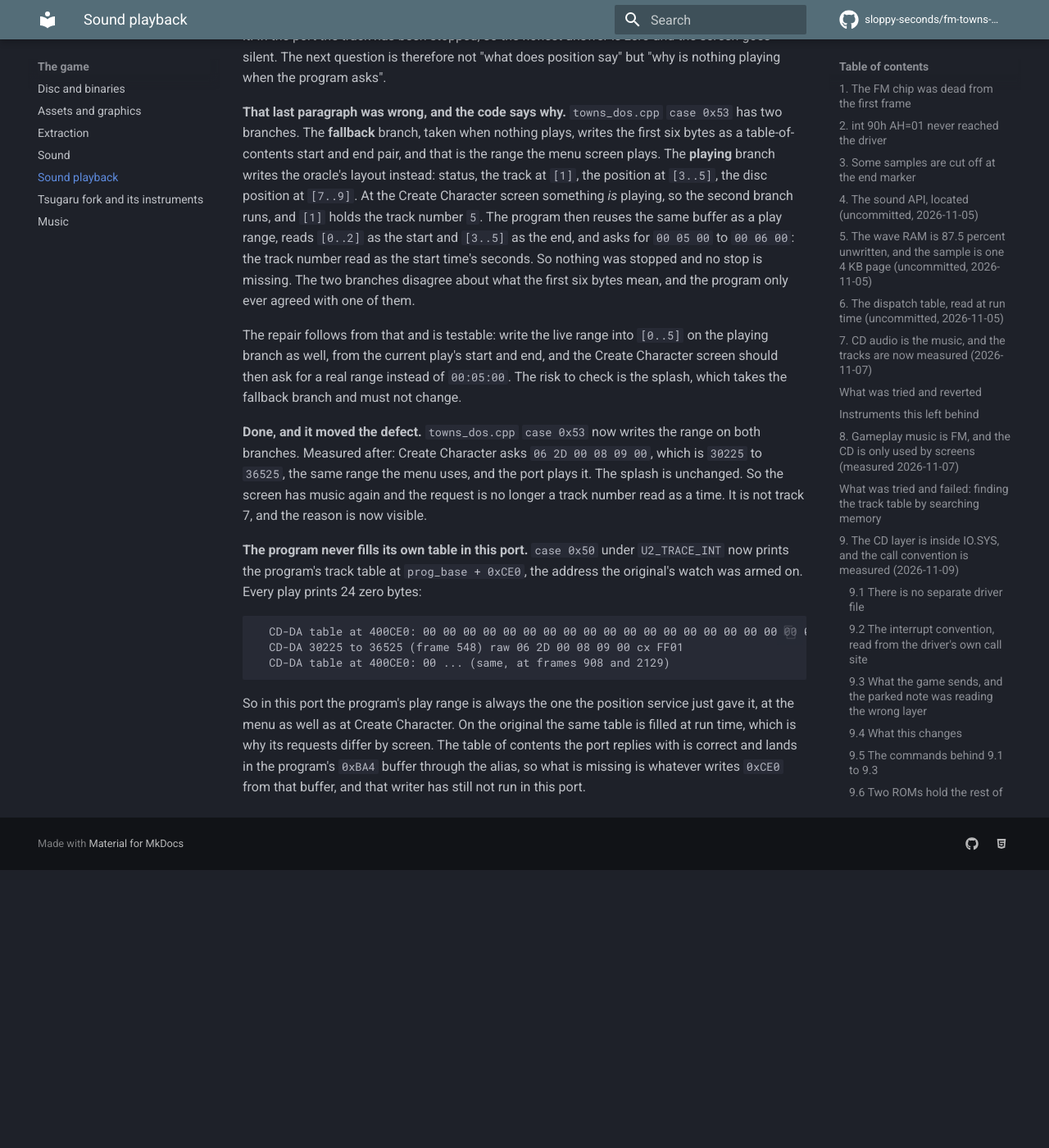
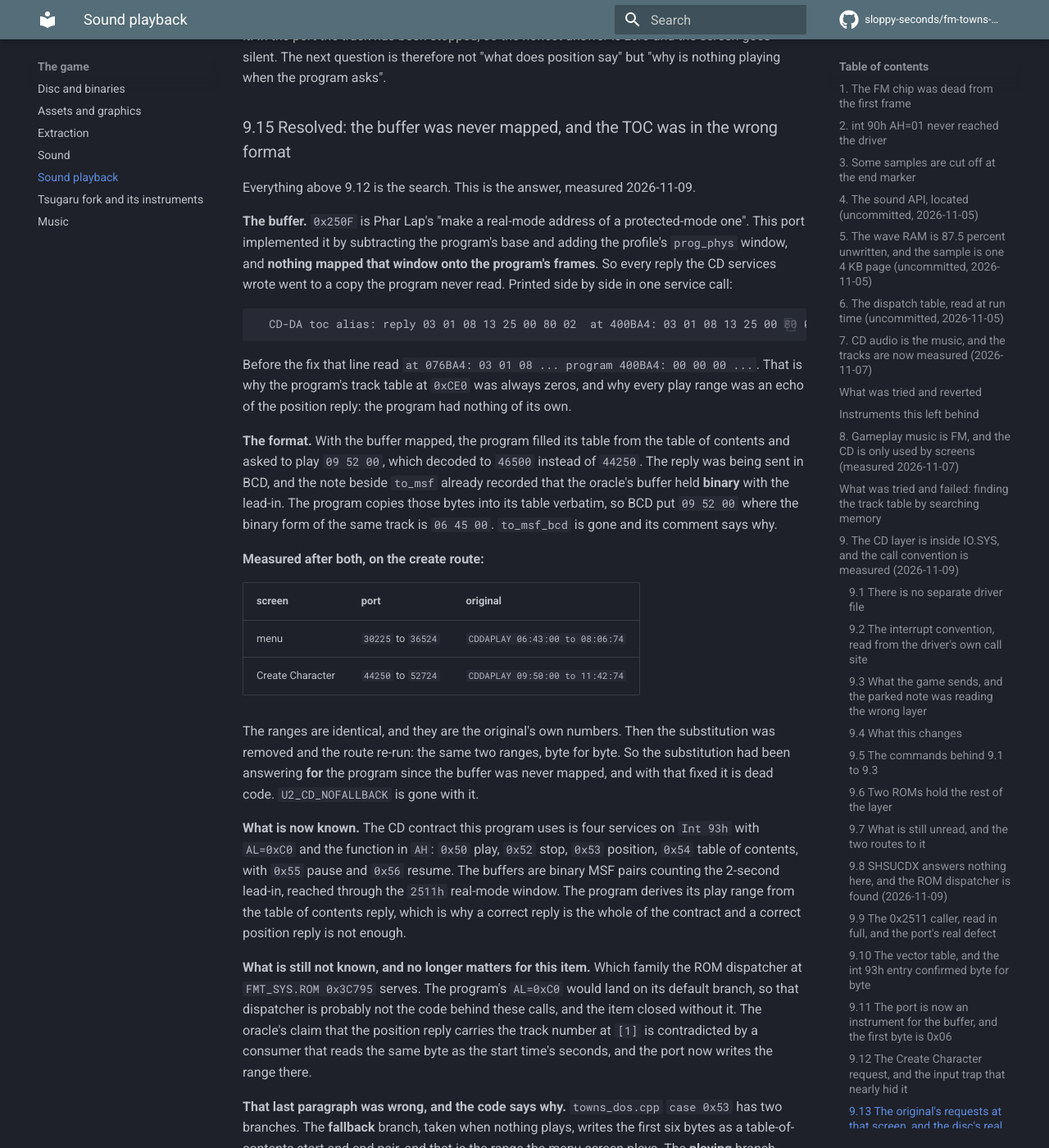
Before and after one commit to sloppy-seconds/fm-towns-ultima, an MkDocs documentation site: the page built from docs/audio-playback.md, in a window 1280 px wide and 1400 px high, scrolled down 18509 px. Shown: the whole window at 82% size. Built offline with MkDocs 1.6.1 and Material for MkDocs 9.7.7, drawn with Linux system fonts in a browser that asks for light colours; comment, search, counter and statistics services are not loaded; before the commit the page ends 19570 px from its top, so only the background shows below that; some of the changed text lies outside the part shown.

Commit message:
plan 5p: done, and gated so it stays done
Records the resolution on the audio page and closes the item.

The two defects: the 2511h real-mode window was never mapped onto the program's frames, so every CD reply went to a copy the program never
read, and the table of contents was sent in BCD where the original's buffer holds binary. With both fixed the port's requests are the
original's own numbers on both screens, and the position substitution, which had been answering for the program since the buffer was never
mapped, was proven dead by removing it and re-running the route to identical ranges.

Gated in portcheck: the buffer translation must be present, and U2_CD_NOFALLBACK and to_msf_bcd must stay absent. Comments are stripped
before judging, so the record of why BCD was wrong does not trip the check that keeps it gone.

5p is DONE with its page (docs/audio-playback.md 9.15), its assertion, and the sentence saying what is now known rather than that work
happened.

````diff
--- a/docs/audio-playback.md
+++ b/docs/audio-playback.md
@@ -651,6 +651,47 @@
 the track has been stopped, so the honest answer is zero and the screen goes silent. The next question is therefore not "what does position
 say" but "why is nothing playing when the program asks".
 
+### 9.15 Resolved: the buffer was never mapped, and the TOC was in the wrong format
+
+Everything above 9.12 is the search. This is the answer, measured 2026-11-09.
+
+**The buffer.** `0x250F` is Phar Lap's "make a real-mode address of a protected-mode one". This port implemented it by subtracting the
+program's base and adding the profile's `prog_phys` window, and **nothing mapped that window onto the program's frames**. So every reply
+the CD services wrote went to a copy the program never read. Printed side by side in one service call:
+
+```
+  CD-DA toc alias: reply 03 01 08 13 25 00 80 02  at 400BA4: 03 01 08 13 25 00 80 02  program 400BA4: 00 00 00 00 00 00 00 00
+```
+
+Before the fix that line read `at 076BA4: 03 01 08 ...  program 400BA4: 00 00 00 ...`. That is why the program's track table at `0xCE0` was
+always zeros, and why every play range was an echo of the position reply: the program had nothing of its own.
+
+**The format.** With the buffer mapped, the program filled its table from the table of contents and asked to play `09 52 00`, which
+decoded to `46500` instead of `44250`. The reply was being sent in BCD, and the note beside `to_msf` already recorded that the oracle's
+buffer held **binary** with the lead-in. The program copies those bytes into its table verbatim, so BCD put `09 52 00` where the binary
+form of the same track is `06 45 00`. `to_msf_bcd` is gone and its comment says why.
+
+**Measured after both, on the create route:**
+
+| screen | port | original |
+|---|---|---|
+| menu | `30225` to `36524` | `CDDAPLAY 06:43:00 to 08:06:74` |
+| Create Character | `44250` to `52724` | `CDDAPLAY 09:50:00 to 11:42:74` |
+
+The ranges are identical, and they are the original's own numbers. Then the substitution was removed and the route re-run: the same two
+ranges, byte for byte. So the substitution had been answering **for** the program since the buffer was never mapped, and with that fixed it
+is dead code. `U2_CD_NOFALLBACK` is gone with it.
+
+**What is now known.** The CD contract this program uses is four services on `Int 93h` with `AL=0xC0` and the function in `AH`: `0x50` play,
+`0x52` stop, `0x53` position, `0x54` table of contents, with `0x55` pause and `0x56` resume. The buffers are binary MSF pairs counting the
+2-second lead-in, reached through the `2511h` real-mode window. The program derives its play range from the table of contents reply, which
+is why a correct reply is the whole of the contract and a correct position reply is not enough.
+
+**What is still not known, and no longer matters for this item.** Which family the ROM dispatcher at `FMT_SYS.ROM 0x3C795` serves. The
+program's `AL=0xC0` would land on its default branch, so that dispatcher is probably not the code behind these calls, and the item closed
+without it. The oracle's claim that the position reply carries the track number at `[1]` is contradicted by a consumer that reads the same
+byte as the start time's seconds, and the port now writes the range there.
+
 **That last paragraph was wrong, and the code says why.** `towns_dos.cpp` `case 0x53` has two branches. The **fallback** branch, taken when
 nothing plays, writes the first six bytes as a table-of-contents start and end pair, and that is the range the menu screen plays. The
 **playing** branch writes the oracle's layout instead: status, the track at `[1]`, the position at `[3..5]`, the disc position at `[7..9]`.
--- a/docs/plan-port.md
+++ b/docs/plan-port.md
@@ -1750,7 +1750,17 @@
 
 ### 5p. The character screen changes song and this port goes silent
 
-**State:** OPEN · **Autonomy:** AUTONOMOUS
+**State:** DONE · **Autonomy:** AUTONOMOUS
+
+**Resolved 2026-11-09.** Two defects, both measured rather than read. `0x250F`'s real-mode window was never mapped onto the program's
+frames, so every CD reply went to a copy the program never read and its track table at `0xCE0` stayed empty. And the table of contents was
+sent in BCD while the program copies the bytes verbatim and the original's buffer holds binary. Fixed, the port's requests are the
+original's own numbers: menu `30225` to `36524`, Create Character `44250` to `52724`, byte for byte. The position substitution was then
+proven dead by removing it and re-running the same route to the same ranges, so it and `U2_CD_NOFALLBACK` are gone. Record:
+`docs/audio-playback.md` 9.15. What is now known: the contract is `Int 93h` with `AL=0xC0`, `AH` the function (`0x50` play, `0x52` stop,
+`0x53` position, `0x54` TOC, `0x55` pause, `0x56` resume), buffers binary MSF with the lead-in through the `2511h` window, and the play range
+derives from the table of contents reply rather than from the position reply. Still unknown and no longer needed here: which family the ROM
+dispatcher at `0x3C795` serves.
 
 | field | value |
 |---|---|
````
Also changed, not shown: 2 other files.
